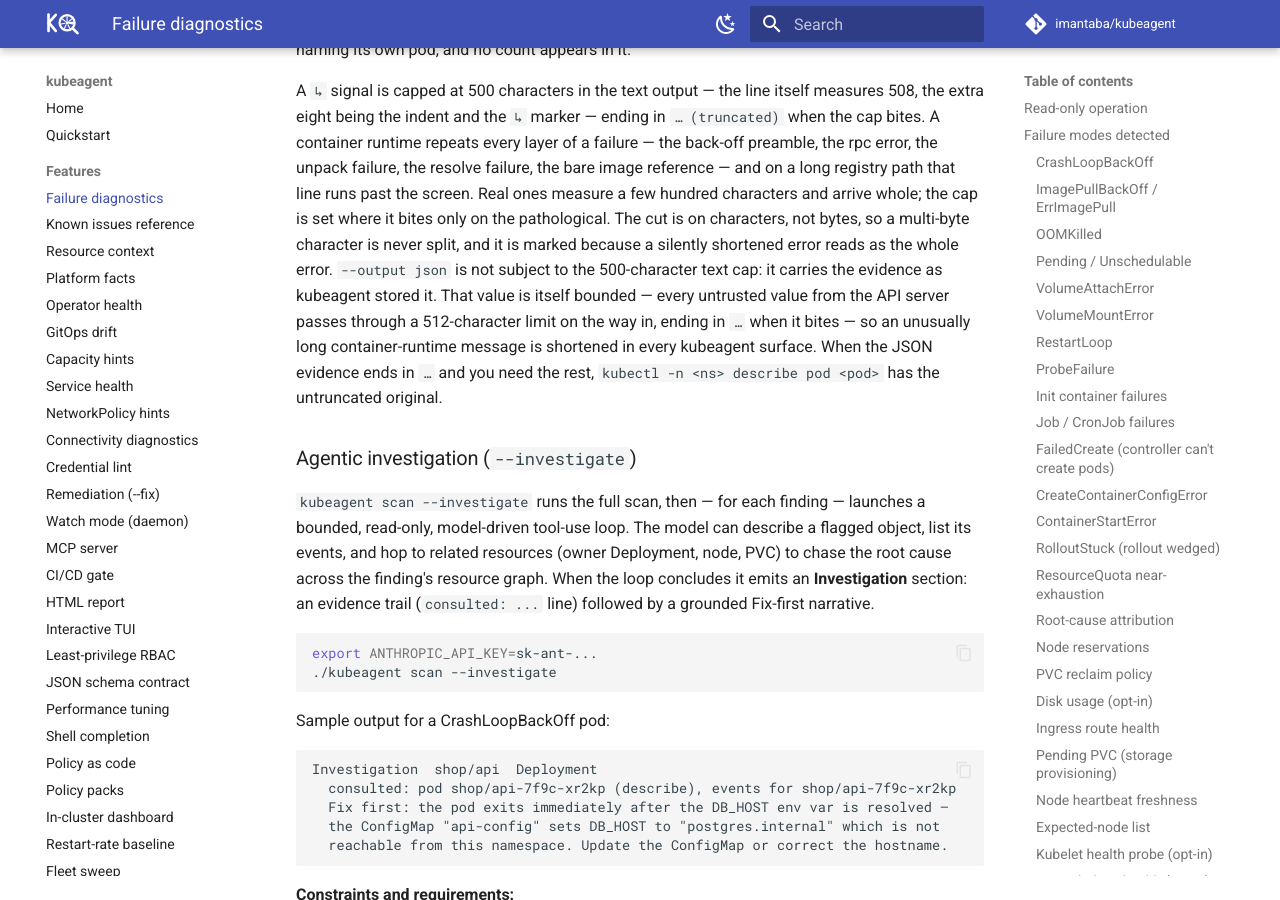
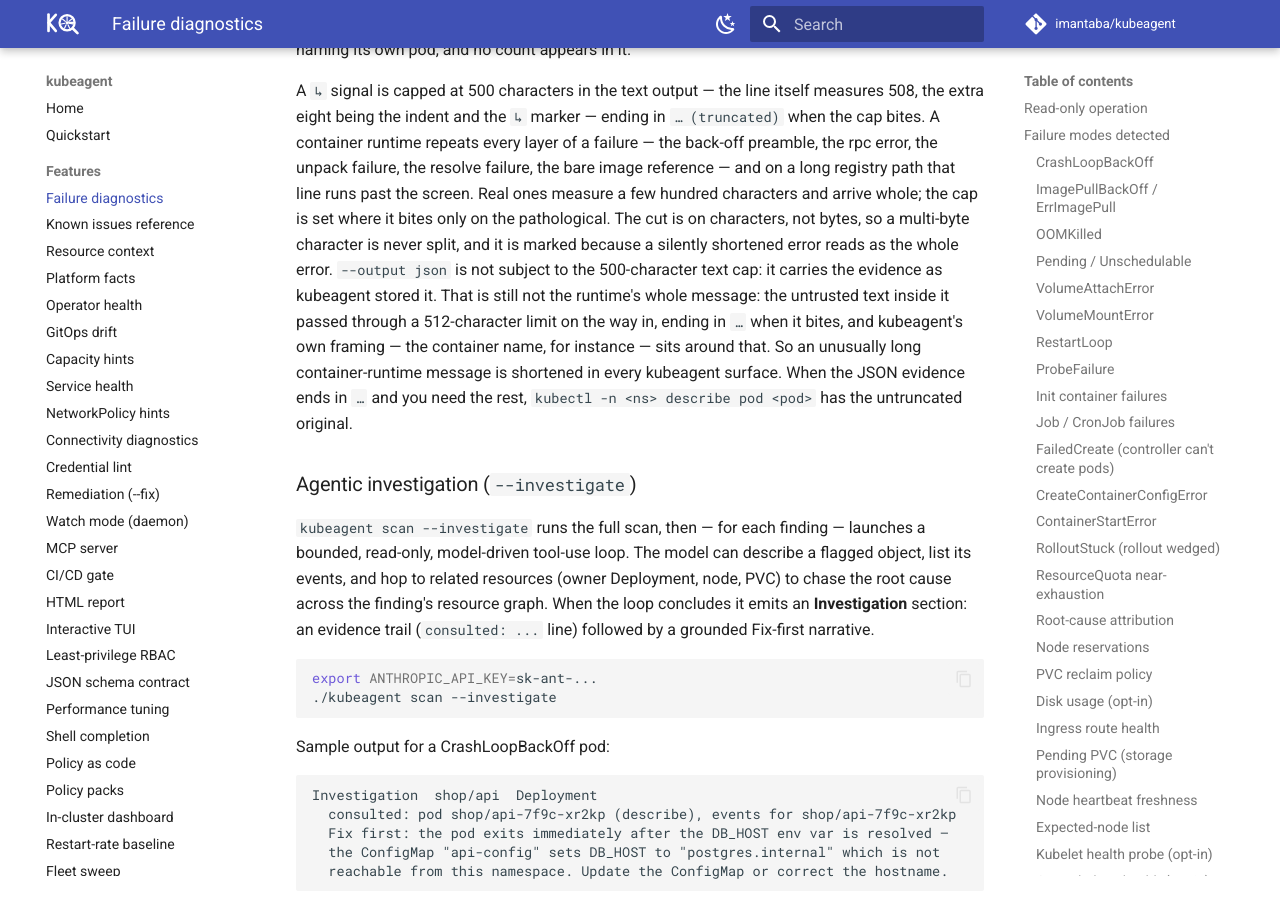
Before and after one commit to imantaba/kubeagent, an MkDocs documentation site: the page built from website/docs/features/diagnostics.md, in a window 1280 px wide and 900 px high, scrolled down 21509 px. Built offline with MkDocs 1.6.1 and Material for MkDocs 9.7.7, drawn with Linux system fonts in a browser that asks for light colours; comment, search, counter and statistics services are not loaded.

Commit message:
docs(diagnostics): bound the value that is bounded in the JSON evidence claim
The sentence's antecedent 'That value' is 'the evidence as kubeagent
stored it,' but the bound it quoted -- the 512-character safetext limit --
applies to a different value: the untrusted API text alone. The stored
evidence is that text plus kubeagent's own framing (a container name, for
one), so it runs longer than the bound it was said to carry. The Go
comment on capEvidence already gets this right ('every untrusted API
value'); only the doc had slid from one value to the other.

internal/diagnose/imagepull_test.go's existing
TestImagePullDetector_CapsAThousandRuneMessageAt529RuneEvidence already
measures the gap -- 529 runes, a 17-rune container-name prefix plus the
512-rune budget -- so this commit is doc-only, no fixture needed.

No Go file changes; no CHANGELOG entry.

Signed-off-by: imantaba <itn.taba@gmail.com>

```diff
--- a/website/docs/features/diagnostics.md
+++ b/website/docs/features/diagnostics.md
@@ -998,9 +998,10 @@ the cap is set where it bites only on the pathological. The cut is on
 characters, not bytes, so a multi-byte character is never split, and it is
 marked because a silently shortened error reads as the whole error.
 `--output json` is not subject to the 500-character text cap: it carries the
-evidence as kubeagent stored it. That value is itself bounded — every
-untrusted value from the API server passes through a 512-character limit on
-the way in, ending in `…` when it bites — so an unusually long
+evidence as kubeagent stored it. That is still not the runtime's whole
+message: the untrusted text inside it passed through a 512-character limit on
+the way in, ending in `…` when it bites, and kubeagent's own framing — the
+container name, for instance — sits around that. So an unusually long
 container-runtime message is shortened in every kubeagent surface. When the
 JSON evidence ends in `…` and you need the rest, `kubectl -n <ns> describe pod
 <pod>` has the untruncated original.
```
